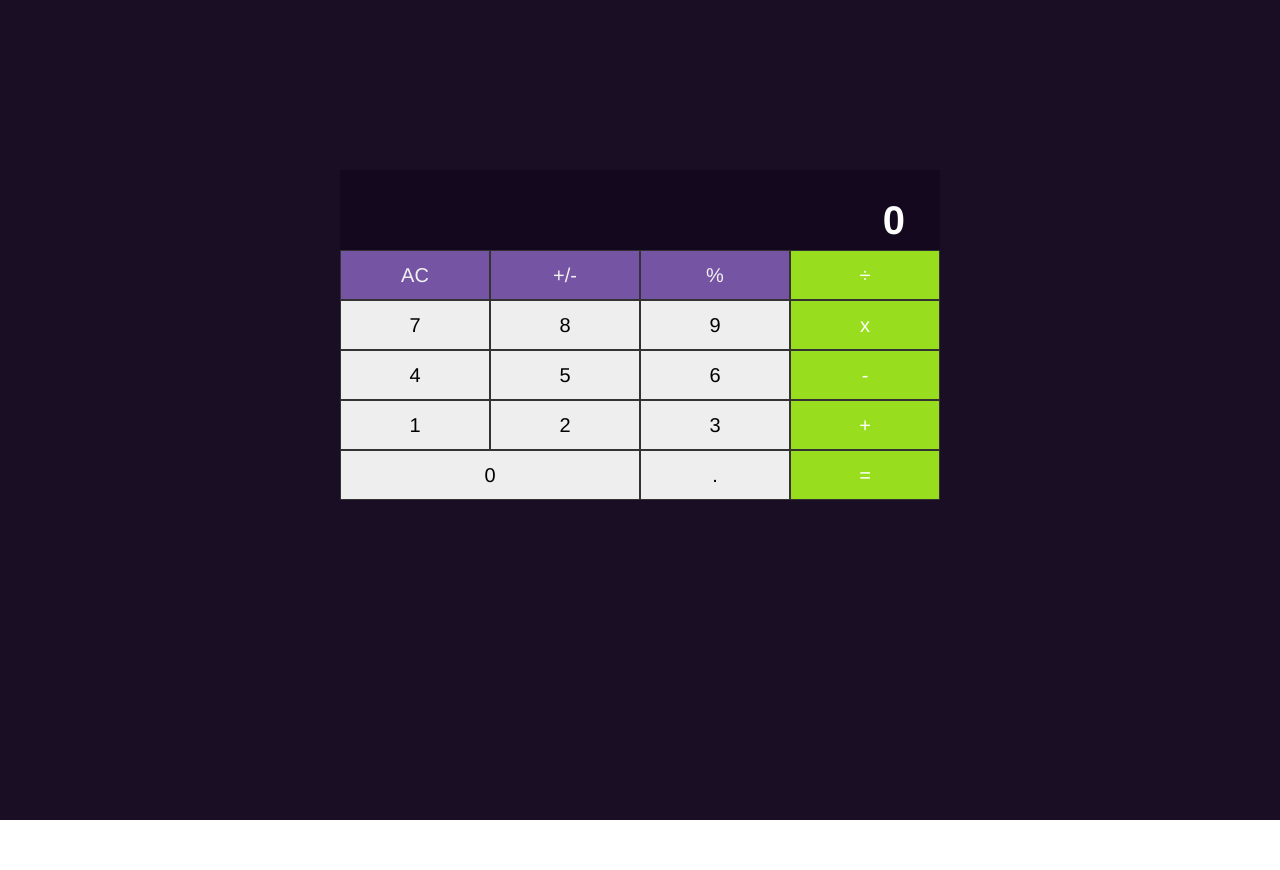
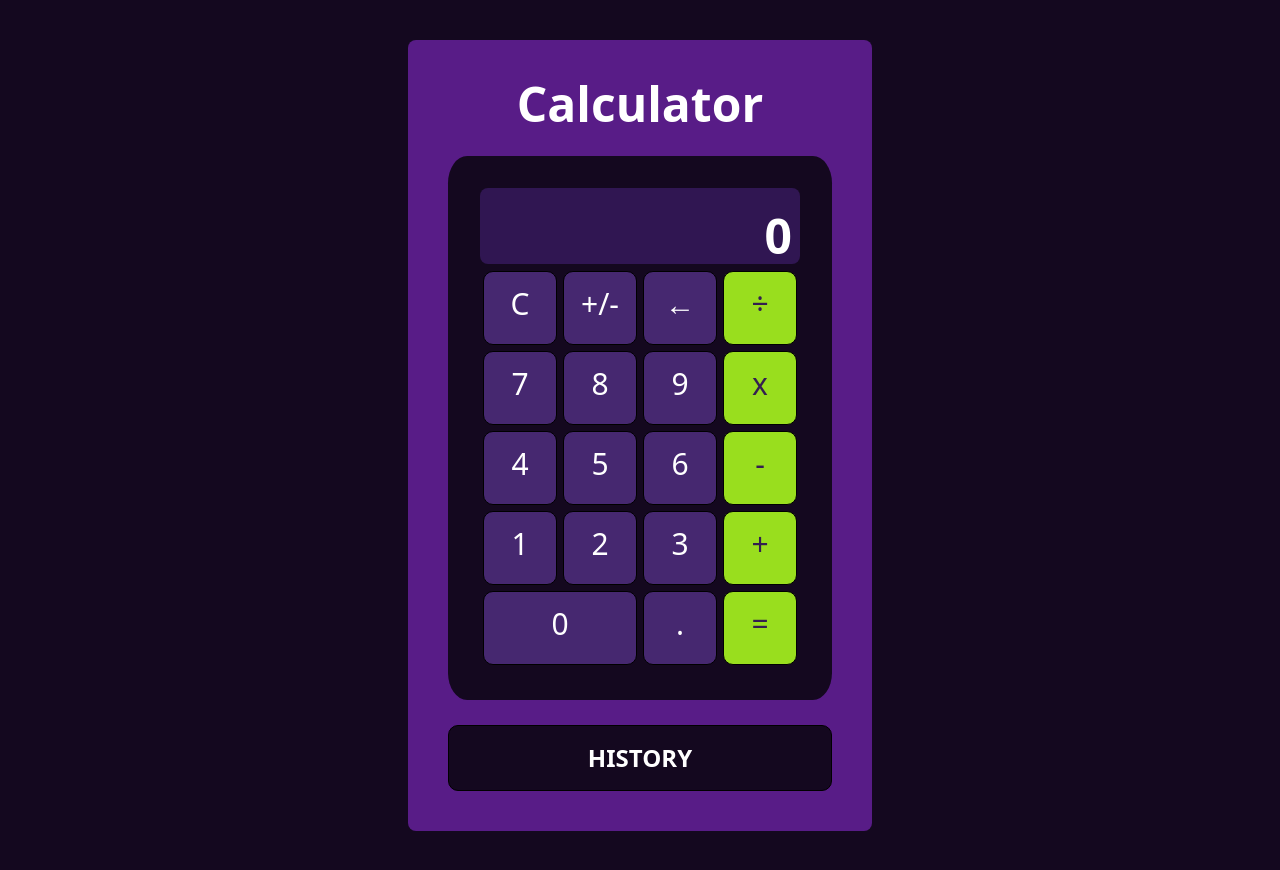
Before and after one commit to serenesoft/PROJECT1-SEC-2-MaiRuName, a Vue app: page / in a window 1280 px wide. Before the commit the page ends 820 px from the top, so only its background shows below. Built offline with nearby package versions, Linux system fonts and the light colour scheme; the HTML template or start-up script is replaced by a standard one.

Commit message:
update code&fix bug

```diff
--- a/src/App.vue
+++ b/src/App.vue
@@ -1,179 +1,269 @@
-<script>
-export default {
-  data() {
-    return {
-      previous: null,
-      displayInput: '',
-      displayValue: '',
-      operator: null,
-      operatorClicked: false
+<script setup>
+import { ref } from 'vue';
+let current = ref('');
+let previousNumber = ref('');
+let operator = ref(null);
+let currentOperator = ref('');
+let operatorClicked = ref(false);
+let equation = ref(''); // เอาไว้เก็บสมการ(ที่ขึ้นตัวๆเล็กด้านบน)
+let clickedEqual = ref(false) // ถ้ากด = แล้วมันจะเปลี่ยนเป็น true | พอเป็น true แล้วจะไปดักไม่ให้กด = ซ้ำ | แล้วไปเซ็ตค่ากลับเป็น false เวลากดปุ่มตัวเลขที่function append
+
+// History
+let histories = ref([])
+let result = ref('')
+// ปุ่มtoggle history
+let toggleHistory = ref(false)
+
+function clear() {
+  current.value = '';
+  equation.value = '';
+}
+
+function sign() {
+  if(parseFloat(current.value) > '0' || parseFloat(current.value) < '0') { // ไม่ให้ 0 ติดลบ
+    current.value = current.value.charAt(0) === '-'?  current.value.slice(1) : `-${current.value}`;
+  }
+}
+
+function del() {
+  current.value = `${current.value.slice(0, -1)}`;
+}
+
+function append(number) {
+  clickedEqual = false;
+  if (operatorClicked || current.value === '0') { // ไม่ให้กด 0 ซ้ำได้
+    current.value = "";
+    operatorClicked = false;
+  }
+  if(current.value.length > 10) { // ไม่ให้กดตัวเลขเกิน 10 ตัว
+    return current.value
+  }
+  current.value = `${current.value}${number}`;
+}
+
+function setPreviousNumber() {
+  previousNumber.value = current.value; // เปลี่ยนตัวเลขcurrent --> previous (ตัวเลขตัวแรก)  -->A<-- + B = X
+  operatorClicked = true; // เมื่อกดเครื่องหมายจะเปลี่ยนเป็น true แล้วไปเข้าเงื่อนไขใน function append
+}
+
+function setResultAfterClickOperan() {
+  result.value = `${current.value} ${currentOperator}`; // [History] ตั้งค่าสมการที่จะเก็บไว้ใน history เก็บไว้ในตัวแปร result Ex.'3 +'
+}
+
+function dot() {
+  if (current.value.includes(".") || current.value === "") { // ดักไม่ให้กด'.'ซ้ำและกดตัวแรก
+    return;
+  } if(current.value === '0') {
+    append("0.");
+  }else {
+    append(".");
+  }
+}
+
+function setEquation() {
+  equation.value = `${current.value} ${currentOperator}`; // [Equation] แสดงสมการหลังจากที่กดเครื่องหมาย Ex. '3 +'
+}
+
+// operator
+function divide() {
+  if (current.value === "") {  // ดักไม่ให้กดเครื่องหมายเป็นตัวแรก
+    return;
+  } else {
+    operator = (a, b) => a / b;
+    currentOperator = "÷";
+    setEquation();
+    setResultAfterClickOperan();
+    setPreviousNumber();
+  }
+}
+
+function multiply() {
+  if (current.value === "") {
+    return;
+  } else {
+    operator = (a, b) => a * b;
+    currentOperator = "x";
+    setEquation();
+    setResultAfterClickOperan();
+    setPreviousNumber();
+  }
+}
+
+function minus() {
+  if (current.value === "") {
+    return;
+  } else {
+    operator = (a, b) => a - b;
+    currentOperator = "-";
+    setEquation();
+    setResultAfterClickOperan();
+    setPreviousNumber();
+  }
+}
+
+function plus() {
+  if (current.value === "") {
+    return;
+  } else {
+    operator = (a, b) => a + b;
+    currentOperator = "+";
+    setEquation();
+    setResultAfterClickOperan();
+    setPreviousNumber();
+  }
+}
+
+function equal() {
+  if (clickedEqual) { // ดักไม่ให้กด = ซ้ำ
+    return;
+  } else if (previousNumber.value === '' || previousNumber.value === null) { // ดักไม่ให้กด = ก่อนกดเครื่องหมาย โดยเช็คว่า previous มีค่าหรือไม่
+    return current.value;
+  } else {
+    equation.value = `${previousNumber.value} ${currentOperator} ${current.value} = `; // [Equation] แสดงสมการหลังจากที่กด '=' Ex. '3 + 5 ='
+    result.value = result.value + ' ' +current.value // [History] ก่อนจะคำนวณ เอาresultจากsetResultAfterClickOperan()มาใช้ต่อ จะได้ '3 + 5'
+    current.value = operator(parseFloat(previousNumber.value), parseFloat(current.value));
+    if(!Number.isInteger(current.value)) { // ถ้าcurrent ไม่ใช่จำนวนเต็ม ให้แปลงเป็นFloat ก่อน แล้วค่อยtoFixed() ตำแหน่งทศนิยม
+      current.value = parseFloat(current.value).toFixed(5)
     }
-  },
-  methods: {
-    clear() {
-      this.displayInput = '';
-      this.displayValue = '';
-    },
-    sign() {
-      this.displayInput = this.displayInput.charAt(0) === '-' ? this.displayInput.slice(1) : `-${this.displayInput}`;
-    },
-    percent() {
-      this.displayValue = `${parseFloat(this.displayInput)/100}`
-    },
-    // append(number) {
-    //   if (this.operatorClicked) {
-    //     this.displayValue = '';
-    //     this.operatorClicked = false;
-    //   }
-    //   this.displayValue = `${this.displayValue}${number}`;
-    // },
-    append(key){
-      if(!this.operatorClicked){
-        this.displayInput += key;
-      }
-      else{
-        this.operatorClicked = false
-        this.displayInput = ''
-        this.displayValue=''
-        this.displayInput += key
-      }
-    },
-    dot() {
-      if (this.displayInput.indexOf('.') === -1) {
-        this.append('.');
-      }
-    },
-    setPrevious() {
-      this.previous = this.displayInput;
-      this.operatorClicked = true;
-    },
-    divide() {
-      this.operator = (a, b) => a/b;
-      this.setPrevious();
+  }
+    result.value = result.value + ' = ' +current.value // [History] หลังจากคำนวณ เอาresultอันก่อนหน้านี้มาใช้ต่อ จะได้ '3 + 5 = 8'
+    histories.value.push(result.value) // [History] push result เข้าไปเก็บใน history
+    previousNumber.value = null;
+    clickedEqual = true;
+    console.log(typeof(current));
+}
 
-    },
-    times() {
-      this.operator = (a, b) => a*b;
-      this.setPrevious();
-    },
-    minus() {
-      this.operator = (a, b) => a-b;
-      this.setPrevious();
-    },
-    plus() {
-      this.operator = (a, b) => a+b;
-      this.setPrevious();
-    },
-    equal() {
-      // this.displayInput = `${this.operator(parseFloat(this.displayInput), parseFloat(this.previous))}`;
-      if(this.displayInput.includes('%')){
-        const arr = this.displayInput.split('')
-        const newArr = []
-        for(let i=0;i<arr.length;i++){
-          if(arr[i]!='%'){
-            newArr.push(arr[i])
-          }
-          else{
-            newArr.push('/100')
-          }
-        }
-        this.displayInput = newArr.join('')
-        console.log(newArr)
-      }
-      console.log(this.displayInput)
-      this.displayValue = eval(this.displayInput)
-      this.operatorClicked = true
-    }
-    }
+function clearHistory() {
+  histories.value = []
 }
+
 </script>
 
 <template>
-  <div class="app">
-    <div class="calculator">
-      <div class="display">
-        <div class="input">{{ displayInput }}</div>
-        <div class="output">{{ displayValue || '0' }}</div>
+  <div class="flex min-h-screen bg-[#14081f]  items-center justify-center max-sm select-none">
+    <div class="bg-purple-900 p-10 rounded-lg m-10">
+      <h1 class="text-5xl text-center pb-7 font-semibold text-white">Calculator</h1>
+      <div class="calculator bg-[#14081f] text-3xl w-96 p-8">
+        <div class="display bg-[#301652] col-span-4 pl-2 rounded-lg mb-1 text-right pr-2 relative overflow-hidden ">
+          <div class="text-gray-200 text-2xl">
+            {{ equation }}
+          </div>
+          <div class="currentDisplay text-white text-5xl font-bold absolute bottom-1 right-2 ">
+            {{ current || 0 }}
+          </div>
+        </div>
+        <div @click="clear()" class="btn">C</div>
+        <div @click="sign()" class="btn">+/-</div>
+        <div @click="del()" class="btn">←</div>
+        <div @click="divide()" class="btn operator">÷</div>
+        <div @click="append('7')" class="btn">7</div>
+        <div @click="append('8')" class="btn">8</div>
+        <div @click="append('9')" class="btn">9</div>
+        <div @click="multiply()" class="btn operator">x</div>
+        <div @click="append('4')" class="btn">4</div>
+        <div @click="append('5')" class="btn">5</div>
+        <div @click="append('6')" class="btn">6</div>
+        <div @click="minus()" class="btn operator">-</div>
+        <div @click="append('1')" class="btn">1</div>
+        <div @click="append('2')" class="btn">2</div>
+        <div @click="append('3')" class="btn">3</div>
+        <div @click="plus()" class="btn operator">+</div>
+        <div @click="append('0')" class="btn col-span-2">0</div>
+        <div @click="dot()" class="btn">.</div>
+        <div @click="equal()" class="btn operator">=</div>
       </div>
-      <button @click="clear" class="buttons action">AC</button>
-      <button @click="sign" class="buttons action">+/-</button>
-      <button @click="percent" class="buttons action">%</button>
-      <button @click="append('/')" class="buttons operator">÷</button>
-      <button @click="append('7')" class="buttons">7</button>
-      <button @click="append('8')" class="buttons">8</button>
-      <button @click="append('9')" class="buttons">9</button>
-      <button @click="append('*')" class="buttons operator">x</button>
-      <button @click="append('4')" class="buttons">4</button>
-      <button @click="append('5')" class="buttons">5</button>
-      <button @click="append('6')" class="buttons">6</button>
-      <button @click="append('-')" class="buttons operator">-</button>
-      <button @click="append('1')" class="buttons">1</button>
-      <button @click="append('2')" class="buttons">2</button>
-      <button @click="append('3')" class="buttons">3</button>
-      <button @click="append('+')" class="buttons operator">+</button>
-      <button @click="append('0')" class="buttons zero">0</button>
-      <button @click="append('.')" class="buttons">.</button>
-      <button @click="equal" class="buttons operator">=</button>
+      <div @click="toggleHistory = !toggleHistory" class="historyBtn hover:ring-4 hover:ring-offset-2 ring-[#14081f]">
+        <h1>HISTORY</h1>
+      </div>
     </div>
+
+    <div v-show="toggleHistory" class="bg-purple-900 pt-8 px-10 ml-7 rounded-lg">
+      <h1 class="text-5xl text-center pb-7 font-semibold text-white">History</h1>
+      <div class="bg-gray-200 rounded-lg overflow-y-auto w-96 h-96">
+        <ul class="text-lg pl-3 pt-2">
+            <li v-for="history in histories">{{ history }}</li>
+        </ul>
+      </div>
+      <div class="clearHistoryBtn hover:ring-4 hover:ring-offset-2 ring-[#99de1e]">
+        <h1 @click="clearHistory() ">Clear history</h1>
+      </div>
+    </div>
+
   </div>
 </template>
 
 <style scoped>
-.app {
-  background-color: #1a0e25;
-  width: 100%;
-  font-family: Helvetica, Arial, sans-serif;
+
+.calculator {
+  display: grid;
+  grid-template-columns: repeat(4, 80px);
+  grid-template-rows: repeat(6, 80px);
+  border-radius: 5%;
+  user-select: none;
 }
-.calculator {
-  -webkit-font-smoothing: antialiased;
-  -moz-osx-font-smoothing: grayscale;
-  margin: 0 auto;
-  width: 600px;
-  font-size: 20px;
-  display: grid;
-  grid-template-columns: repeat(4, 1fr);
-  grid-auto-rows: minmax(50px, auto);
-  padding-top: 170px;
-  padding-bottom: 25%;
+.btn {
+  color: white;
+  background-color: #462870;
+  border: 1px solid black;
+  border-radius: 10px;
+  text-align: center;
+  margin: 3px;
+  padding: 14px;
 }
-.display {
-  grid-column: 1/5;
-  //align-items: flex-end;
+.btn:hover {
+  color: #341f50;
+  transition-duration: 0.4s;
+  background-color: #e2e8f0;
 }
-.input {
-  background-color: #14081f;
-  height: 20px;
-  color: white;
-  text-align: right;
-  padding-top: 5px;
-  border-radius: 0px;
-  font-size: 14px;
-  //padding-right: 35px;
-}
-.output {
-  background-color: #14081f;
-  color: white;
-  text-align: right;
-  font-size: 40px;
-  font-weight: bold;
-  padding-right: 35px;
-}
-.operators {
-  color: #99de1e;
-}
-.zero {
-  grid-column: 1/3;
-}
-.buttons {
-  background-color: #eee;
-  border: 1px solid #333;
+.btn:active {
+  transform: scale(1.2, 1.2);
 }
 .operator {
   background-color: #99de1e;
+  color: #341f50;
+}
+.operator:hover {
+  background-color: #e2e8f0;
+  color: #341f50;
+}
+.historyBtn {
+  background-color: #14081f;
+  border: 1px solid black;
   color: white;
+  font-size: x-large;
+  font-weight: bold;
+  border-radius: 10px;
+  text-align: center;
+  margin-top: 25px;
+  padding: 14px;
+  user-select: none;
 }
-.action {
-  background-color: #7554a3;
-  color: #f2f2f2;
+.historyBtn:hover {
+  transition-duration: 0.4s;
+  background-color: #e2e8f0;
+  color: #14081f;
+}
+.historyBtn:active{
+  transform: scale(1.1, 1.1);
+}
+.clearHistoryBtn{
+  background-color: #99de1e;
+  border: 1px solid black;
+  color: #341f50;
+  font-weight: bold;
+  border-radius: 10px;
+  text-align: center;
+  margin: 25px 30px;
+  padding: 5px;
+  user-select: none;
+}
+.clearHistoryBtn:hover{
+  transition-duration: 0.4s;
+  background-color: #e2e8f0;
+  color: #341f50;
+  border: 1px solid #99de1e;
+}
+.clearHistoryBtn:active{
+  transform: scale(1.1, 1.1);
 }
 </style>
```
